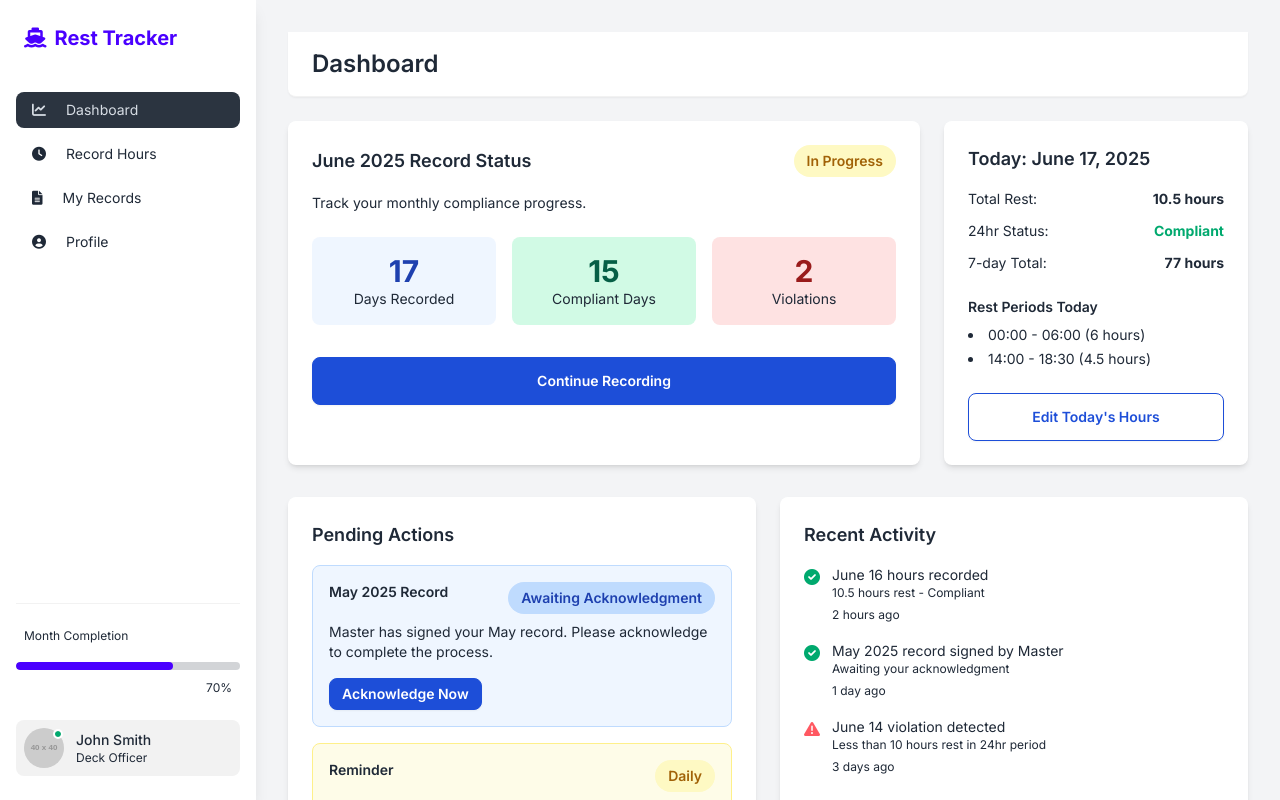
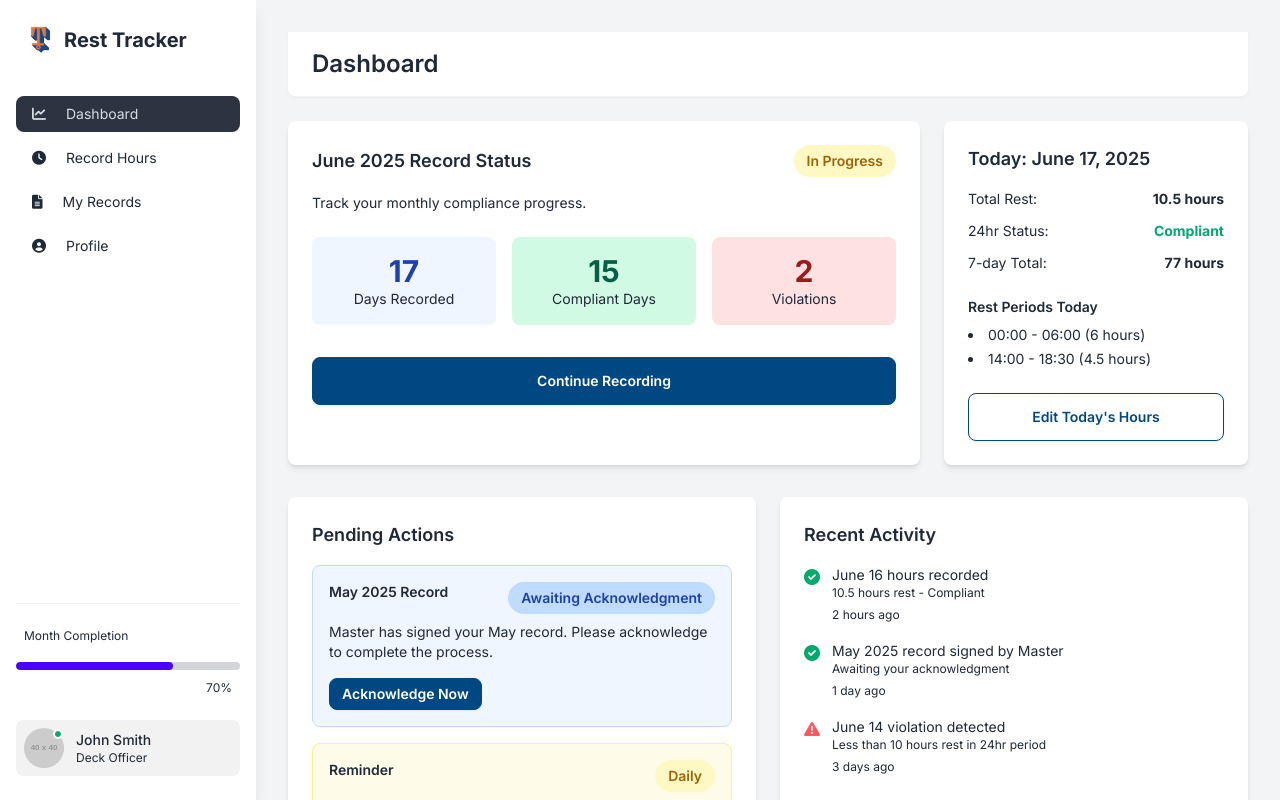
Before and after one commit to akwasijr/timekeeper, a plain HTML site: page index.html in a window 1280 px wide. Drawn offline with nearby package versions, Linux system fonts and the light colour scheme; placeholder pictures from the web are drawn by us.

Commit message:
Update index.html

```diff
--- a/index.html
+++ b/index.html
@@ -13,6 +13,11 @@
     <!-- Font Awesome for Icons -->
     <link rel="stylesheet" href="https://cdnjs.cloudflare.com/ajax/libs/font-awesome/6.0.0-beta3/css/all.min.css">
     <style>
+        :root {
+            --color-primary-brand-blue: #004882; /* Updated primary brand color */
+            --color-secondary-brand-orange: #D97944; /* Updated secondary brand color */
+        }
+
         body {
             font-family: 'Inter', sans-serif;
             background-color: #f3f4f6; /* Light gray background */
@@ -41,15 +46,15 @@
 
         /* Primary Button Style - Filled with color, white text */
         .btn-primary {
-            background-color: #1d4ed8; /* A darker blue for primary buttons */
-            border-color: #1d4ed8;
+            background-color: var(--color-primary-brand-blue);
+            border-color: var(--color-primary-brand-blue);
             color: white;
             transition: background-color 0.2s ease-in-out, border-color 0.2s ease-in-out, transform 0.1s ease-in-out;
         }
 
         .btn-primary:hover {
-            background-color: #1e40af; /* Even darker on hover */
-            border-color: #1e40af;
+            background-color: #003a6a; /* Slightly darker primary blue on hover */
+            border-color: #003a6a;
         }
          .btn-primary:active {
             transform: translateY(1px); /* Subtle press effect */
@@ -58,15 +63,15 @@
         /* Secondary Button Style - Outlined, white background, colored text matching border */
         .btn-secondary-outline {
             background-color: white;
-            border: 1px solid #1d4ed8; /* Primary blue for outline */
-            color: #1d4ed8; /* Primary blue for text */
+            border: 1px solid var(--color-primary-brand-blue); /* Primary blue for outline */
+            color: var(--color-primary-brand-blue); /* Primary blue for text */
             transition: background-color 0.2s ease-in-out, border-color 0.2s ease-in-out, color 0.2s ease-in-out, transform 0.1s ease-in-out;
         }
 
         .btn-secondary-outline:hover {
             background-color: #eff6ff; /* Light blue on hover */
-            border-color: #1e40af;
-            color: #1e40af;
+            border-color: #003a6a;
+            color: #003a6a;
         }
         .btn-secondary-outline:active {
             transform: translateY(1px); /* Subtle press effect */
@@ -194,9 +199,26 @@
         <!-- Sidebar -->
         <div id="sidebar" class="bg-base-100 shadow-lg flex flex-col justify-between py-6 px-4 transition-all duration-300 ease-in-out lg:w-64 flex-shrink-0 sidebar-visible">
             <div>
-                <div class="flex justify-between items-center text-xl font-bold text-primary mb-10 pl-2">
+                <div class="flex justify-between items-center text-xl font-bold text-primary-brand-blue mb-10 pl-2">
                     <div class="flex items-center">
-                        <i class="fas fa-ship mr-2"></i>Rest Tracker
+                        <!-- Company Logo SVG -->
+                        <svg class="w-8 h-8 mr-2" xmlns="http://www.w3.org/2000/svg" width="2500" height="2500" viewBox="0 0 192.756 192.756">
+                            <path fill-rule="evenodd" clip-rule="evenodd" fill="#fff" d="M0 0h192.756v192.756H0V0z"/>
+                            <path fill-rule="evenodd" clip-rule="evenodd" stroke="#1c4882" stroke-width="1.851" stroke-miterlimit="2.613" d="M51.292 128.717l27.074 26.785h69.997v-12.086l-28.394-26.785-68.677 12.086z"/>
+                            <path fill-rule="evenodd" clip-rule="evenodd" fill="#1c4882" d="M51.292 128.717l27.075 26.785h69.996v-12.086l-28.394-26.785-68.677 12.086z"/>
+                            <path fill="none" stroke="#1c4882" stroke-width="1.851" stroke-miterlimit="2.613" d="M51.292 128.717l27.074 26.785h69.997v-12.086l-28.394-26.785-68.677 12.086"/>
+                            <path fill-rule="evenodd" clip-rule="evenodd" d="M119.969 116.631V76.452l23.443 20.579h11.225V41.173l-23.442-21.885-40.612 7.186 1.321 95.057 28.065-4.9z"/>
+                            <path fill-rule="evenodd" clip-rule="evenodd" fill="#1c4882" d="M119.969 116.631V76.452l23.443 20.579h11.225V41.173l-23.442-21.885-40.612 7.186 1.321 95.057 28.065-4.9z"/>
+                            <path fill="none" stroke="#1c4882" stroke-width="1.851" stroke-miterlimit="2.613" d="M119.969 116.631V76.452l23.443 20.579h11.225V41.174l-23.442-21.886-40.612 7.186 1.32 95.057 28.066-4.9"/>
+                            <path fill-rule="evenodd" clip-rule="evenodd" d="M43.698 74.166L66.15 97.357h15.188L80.017 22.88H67.471L43.698 74.166z"/>
+                            <path fill-rule="evenodd" clip-rule="evenodd" fill="#1c4882" d="M43.698 74.166L66.15 97.357h15.188L80.017 22.88H67.471L43.698 74.166z"/>
+                            <path fill="none" stroke="#1c4882" stroke-width="1.851" stroke-miterlimit="2.613" d="M43.698 74.166L66.15 97.357h15.188L80.017 22.88H67.471L43.698 74.166"/>
+                            <path fill-rule="evenodd" clip-rule="evenodd" fill="#d97944" stroke="#d97944" stroke-width="1.851" stroke-miterlimit="2.613" d="M43.368 18.961l87.827.327v54.551h-12.877l-13.207-46.058H94.545v88.524h25.424v12.412H49.971v-12.412h29.386V27.781H67.471L55.915 73.839H43.368V18.961z"/>
+                            <path d="M99.828 139.824c0-17.641-26.414-17.641-26.414 0 0 17.313 26.414 17.313 26.414 0z" fill-rule="evenodd" clip-rule="evenodd" fill="#d97944" stroke="#d97944" stroke-width="1.851" stroke-miterlimit="2.613"/>
+                            <path fill-rule="evenodd" clip-rule="evenodd" fill="#1c4882" d="M82.659 155.83l21.46 17.965 17.17-20.578-38.63 2.613z"/>
+                            <path d="M90.913 139.824c0-5.555-8.584-5.555-8.584 0 0 5.553 8.584 5.553 8.584 0z" fill-rule="evenodd" clip-rule="evenodd" fill="#1c4882" stroke="#1c4882" stroke-width="1.851" stroke-miterlimit="2.613"/>
+                        </svg>
+                        Rest Tracker
                     </div>
                 </div>
                 <ul class="menu p-0 text-base-content">
@@ -286,7 +308,7 @@
                                 <div class="text-2xl lg:text-3xl font-bold text-custom-green">15</div>
                                 <div class="text-sm text-base-content-secondary">Compliant Days</div>
                             </div>
-                            <div class="bg-custom-red p-4 rounded-lg">
+                            <div class="bg-custom-red p-4 rounded-lg cursor-pointer" id="violations-kpi-card"> <!-- Made clickable -->
                                 <div class="text-2xl lg:text-3xl font-bold text-custom-red">2</div>
                                 <div class="text-sm text-base-content-secondary">Violations</div>
                             </div>
@@ -727,6 +749,7 @@
             const sidebar = document.getElementById('sidebar');
             const sidebarToggleBtn = document.getElementById('sidebar-toggle-btn'); // Hamburger/Close in header
             const quickNavIcons = document.getElementById('quick-nav-icons');
+            const violationsKpiCard = document.getElementById('violations-kpi-card'); // Get the violations KPI div
 
             // Record Hours Page Elements
             const calendarGrid = document.getElementById('calendar-grid');
@@ -900,7 +923,12 @@
 
             // Handle resize: force sidebar open on large screens, and update button state
             window.addEventListener('resize', () => {
+                const wasSidebarOpen = isSidebarOpen; // Capture current state before calculation
                 isSidebarOpen = window.innerWidth >= 1024; // Directly set state based on current width
+                // If it was open (from large screen resize), set it to false for small screen when resized down
+                if (window.innerWidth < 1024 && wasSidebarOpen && sidebar.classList.contains('sidebar-visible')) {
+                    isSidebarOpen = false; // Force close it on resize down if it was open due to large screen
+                }
                 updateSidebarVisibility(); // Update sidebar and quickNavIcons visibility
             });
 
@@ -1523,6 +1551,16 @@
                              editingHoursTitleElement.textContent = `Editing Hours for ${today.toLocaleString('default', { month: 'long', day: 'numeric', year: 'numeric' })}`;
                         }
                     }
+                });
+            }
+
+            // Violations KPI button functionality
+            if (violationsKpiCard) { // Changed to violationsKpiCard
+                violationsKpiCard.addEventListener('click', () => {
+                    setActivePage('my-records-page');
+                    // In a real app, you'd then filter the records table to show only violations.
+                    // For this example, it just navigates to the page.
+                    showToast('Navigating to My Records to view violations.', 3000);
                 });
             }
 
@@ -1966,8 +2004,10 @@
                     // Populate custom schedule name and periods if editing an existing custom schedule
                     const existingCustom = userProfileData.customSchedules.find(s => s.name === customScheduleNameInput.value);
                     if (existingCustom) {
+                        customScheduleNameInput.value = existingCustom.name;
                         currentCustomSchedulePeriods = [...existingCustom.ranges];
                     } else {
+                        customScheduleNameInput.value = '';
                         currentCustomSchedulePeriods = [];
                     }
                     renderCustomSchedulePeriods();
```
